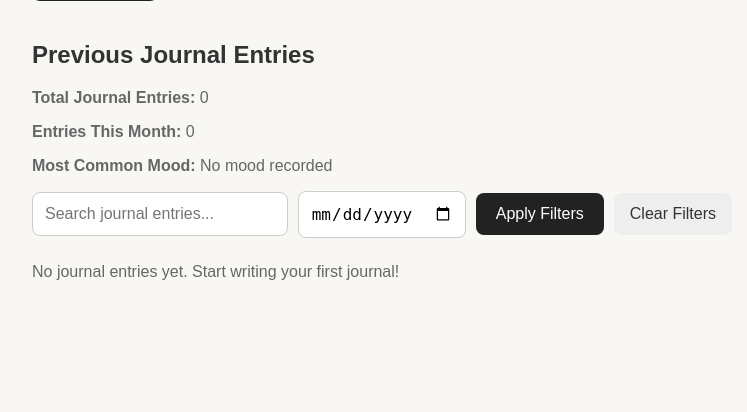
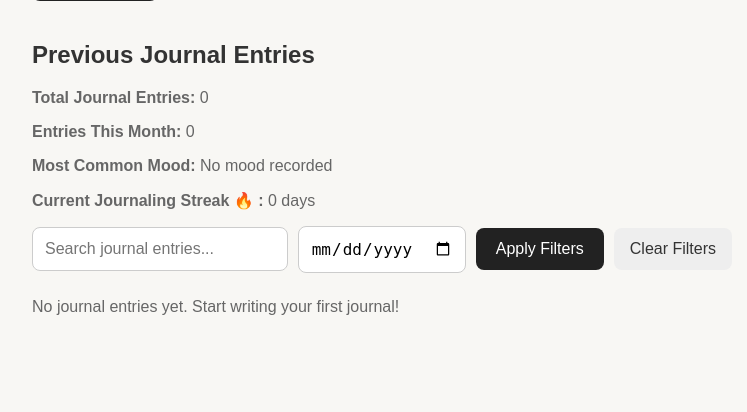
Before and after one commit to bibekshah47/daily-journal, a Flask app: page / in a window 1280 px wide. Shown: the part 852-1264 px from the top of the page, without its empty margins (258-1005 px from the left). Before the commit the page ends 1132 px from the top, so only its background shows below. Run offline with Flask 3, Linux system fonts and the light colour scheme; data that the repository does not hold is empty.

Commit message:
Add journaling streak tracker

```diff
--- a/app.py
+++ b/app.py
@@ -3,7 +3,7 @@
 from flask import Flask, render_template, request, redirect, url_for
 
 # Import date and time tools
-from datetime import date, datetime
+from datetime import date, datetime, timedelta
 
 # Import SQLite to store journal entries
 import sqlite3
@@ -150,6 +150,64 @@ def home():
     most_common_mood = mood_result[0] if mood_result else "No mood recorded"
 
 
+    # Get all unique dates when journal entries were written
+    cursor.execute(
+        """
+        SELECT DISTINCT date(created_at)
+        FROM entries
+        ORDER BY date(created_at) DESC
+        """
+    )
+
+    # Retrieve the dates from SQLite
+    journal_dates = cursor.fetchall()
+
+
+    # Convert SQLite results into Python date objects
+    dates = [
+        date.fromisoformat(row[0])
+        for row in journal_dates
+        if row[0] is not None
+    ]
+
+    # Start the streak at zero
+    current_streak = 0
+
+    # Get today's date
+    today_date = date.today()
+
+    # A streak can continue from yesterday if
+    # today's journal entry has not been written yet
+    if today_date in dates:
+        check_date = today_date
+    else:
+        check_date = today_date - timedelta(days=1)
+
+    # Count consecutive journaling days
+    for journal_date in dates:
+
+        # Check whether the entry matches the expected date
+        if journal_date == check_date:
+
+            # Increase the streak by one day
+            current_streak += 1
+
+            # Move backward by one day
+            check_date -= timedelta(days=1)
+
+        # Stop when a day is missing
+        else:
+            break
+
+    # Display the calculated streak in the terminal
+    print("Current journaling streak:", current_streak)
+
+
+    # Print the dates to understand the result
+    print("Journal dates:", journal_dates)
+
+
+
 
     # Prepare entries for displaying on the website
     entries = []
@@ -183,15 +241,11 @@ def home():
         message=message,
         search_query=search_query,
         filter_date=filter_date,
+        total_entries=total_entries, # Send the total number of entries to HTML
+        monthly_entries=monthly_entries,             # Send the monthly entry count to HTML
+        most_common_mood=most_common_mood, # Send the most common mood to HTML
+        current_streak=current_streak,
 
-         # Send the total number of entries to HTML
-        total_entries=total_entries,
-
-           # Send the monthly entry count to HTML
-        monthly_entries=monthly_entries,
-
-            # Send the most common mood to HTML
-        most_common_mood=most_common_mood,
 
 
 
--- a/templates/index.html
+++ b/templates/index.html
@@ -114,6 +114,20 @@
 
         {{ most_common_mood }}
     </p>
+
+
+    <!-- Display the current journaling streak -->
+    <p>
+        <strong>Current Journaling Streak 🔥 :</strong>
+        {{ current_streak }}
+
+        {% if current_streak == 1 %}
+            day
+        {% else %}
+            days
+        {% endif %}
+    </p>
+
 
 
 
```
